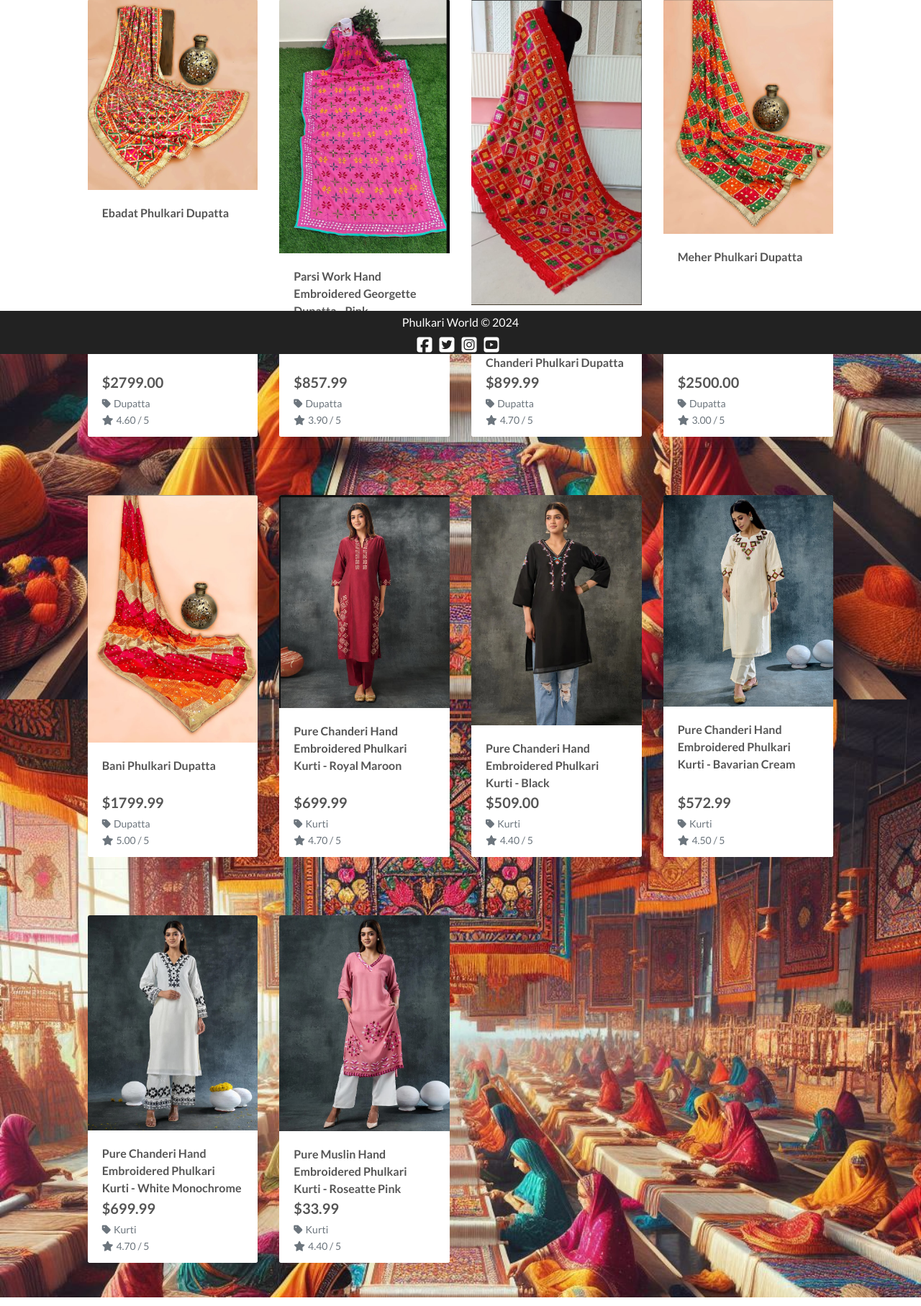
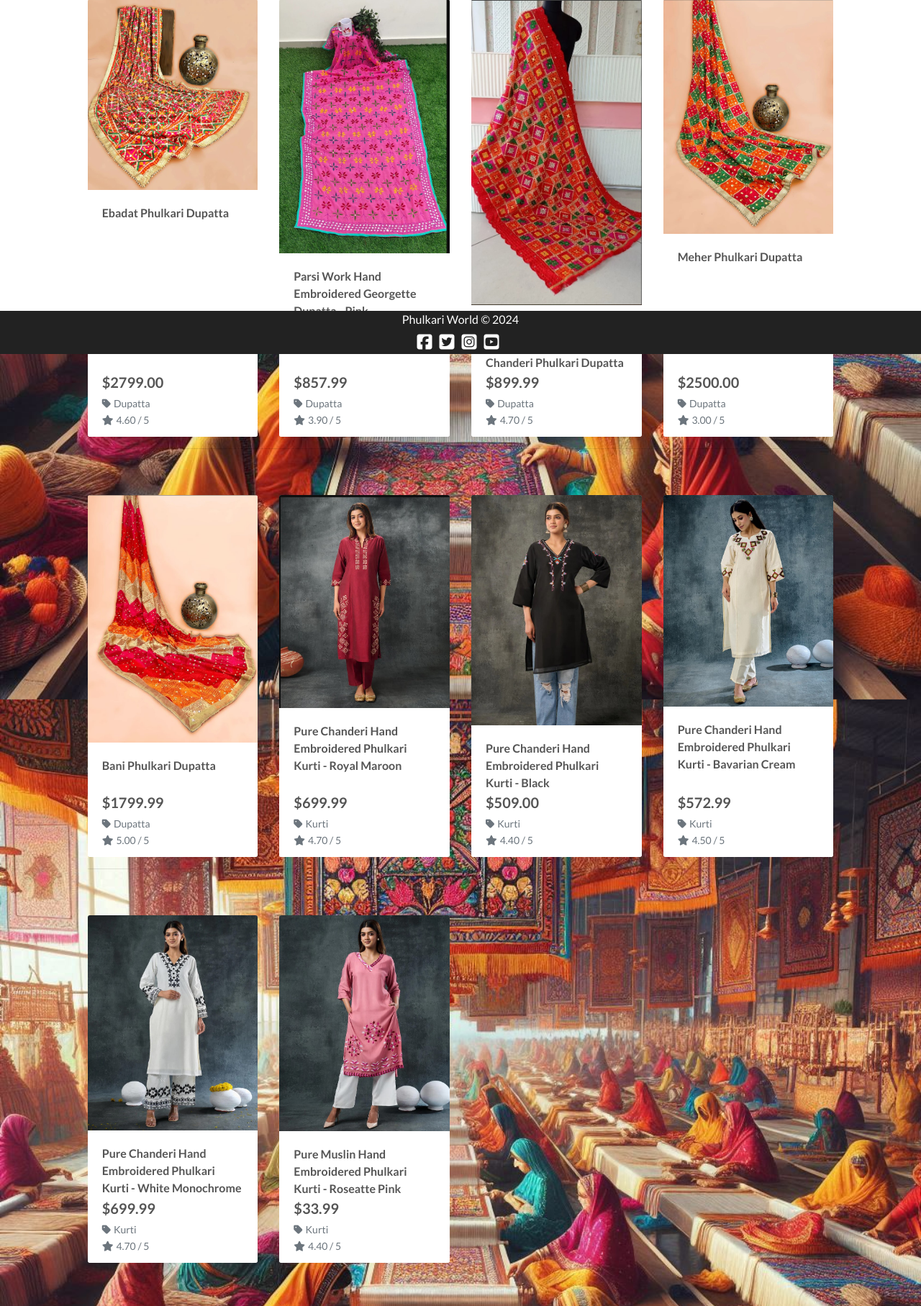
Before and after one commit to Sugandhi13/phulkari_world, a Django app: page /products/ in a window 1280 px wide. Shown: the part 308-2123 px from the top of the page at 72% size. Run offline with Django 3.2, Linux system fonts and the light colour scheme; data comes from the database, SQL or seed files in the repository; some libraries are stand-ins or nearby versions.

Commit message:
Fixed the bottom margin with footer

```diff
--- a/about/templates/about/about_us.html
+++ b/about/templates/about/about_us.html
@@ -27,7 +27,7 @@
         </div>
 
         <div class="row justify-content-center">
-            <div class="col text-right mb-3">
+            <div class="col-12 col-md-6 text-right mb-2">
                 <p class="text-end"><em>Updated on: {{ about.updated_on }}</em></p>
             </div>
         </div>
--- a/about/templates/about/add_faq.html
+++ b/about/templates/about/add_faq.html
@@ -23,7 +23,7 @@
         </div>
 
         <div class="row justify-content-center">
-            <div class="col-12 col-md-6">
+            <div class="col-12 col-md-6 my-1 pb-2">
                 <form method="POST" action="{% url 'add_faq' %}" class="form mb-2">
                     {% csrf_token %}
                     {% for field in faq_form %}
--- a/about/templates/about/edit_faq.html
+++ b/about/templates/about/edit_faq.html
@@ -23,7 +23,7 @@
         </div>
 
         <div class="row justify-content-center">
-            <div class="col-12 col-md-6">
+            <div class="col-12 col-md-6 my-1 pb-2">
                 <form method="POST" action="{% url 'edit_faq' faq.id %}" class="form mb-2">
                     {% csrf_token %}
                     {% for field in faq_form %}
@@ -31,7 +31,7 @@
                     {% endfor %}
                     <div class="text-right">
                         <a class="btn btn-outline-black rounded-0" href="{% url 'faq' %}">Cancel</a>
-                        <button class="btn btn-black rounded-0" type="submit">Update Faq</button>
+                        <button class="btn btn-black rounded-0" type="submit">Update FAQ</button>
                     </div>
                 </form>
             </div>
--- a/checkout/templates/checkout/checkout.html
+++ b/checkout/templates/checkout/checkout.html
@@ -124,7 +124,7 @@
 								<i class="fas fa-lock"></i>
 							</span>
 						</button>
-						<p class="small text-danger my-0">
+						<p class="small text-danger my-1 pb-2">
 							<span class="icon">
 								<i class="fas fa-exclamation-circle"></i>
 							</span>
--- a/products/templates/products/add_product.html
+++ b/products/templates/products/add_product.html
@@ -23,7 +23,7 @@
         </div>
 
         <div class="row justify-content-center">
-            <div class="col-12 col-md-6">
+            <div class="col-12 col-md-6 my-1 pb-2">
                 <form method="POST" action="{% url 'add_product' %}" class="form mb-2" enctype="multipart/form-data">
                     {% csrf_token %}
                     {% for field in form %}
--- a/products/templates/products/edit_product.html
+++ b/products/templates/products/edit_product.html
@@ -23,7 +23,7 @@
         </div>
 
         <div class="row justify-content-center">
-            <div class="col-12 col-md-6">
+            <div class="col-12 col-md-6 my-1 pb-2">
                 <form method="POST" action="{% url 'edit_product' product.id %}" class="form mb-2" enctype="multipart/form-data">
                     {% csrf_token %}
                     {% for field in form %}
--- a/products/templates/products/products.html
+++ b/products/templates/products/products.html
@@ -50,7 +50,7 @@
                         </p>
                     </div>
                 </div>
-                <div class="row">
+                <div class="row my-1 pb-2">
                     {% for product in products %}
                         <div class="col-sm-6 col-md-6 col-lg-4 col-xl-3">
                             <div class="card h-100 border-0">
--- a/templates/base.html
+++ b/templates/base.html
@@ -155,7 +155,7 @@
     {% endblock %}
 
      <!-- Footer containign copyright and social media icon with links of website -->
-     <footer class="footer mt-auto py-1">
+     <footer class="footer mt-auto pb-1">
         <p class="m-0">Phulkari World &copy; 2024<span id="copyright"></span></p>
         <div class="social-icons">
             <a href="https://www.facebook.com/" target="_blank" rel="noopener">
```
